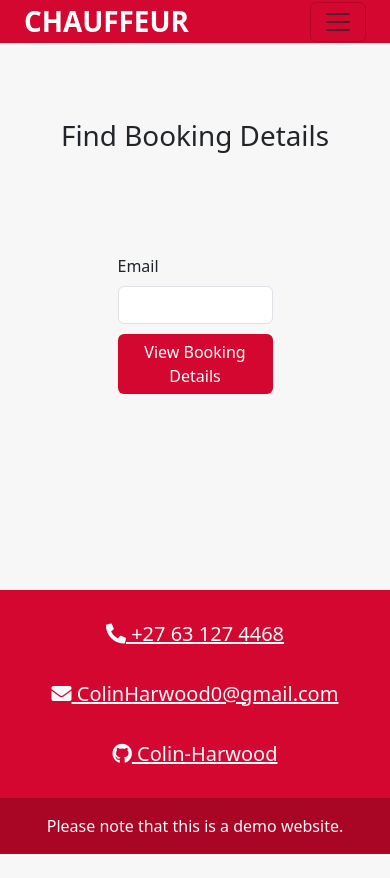
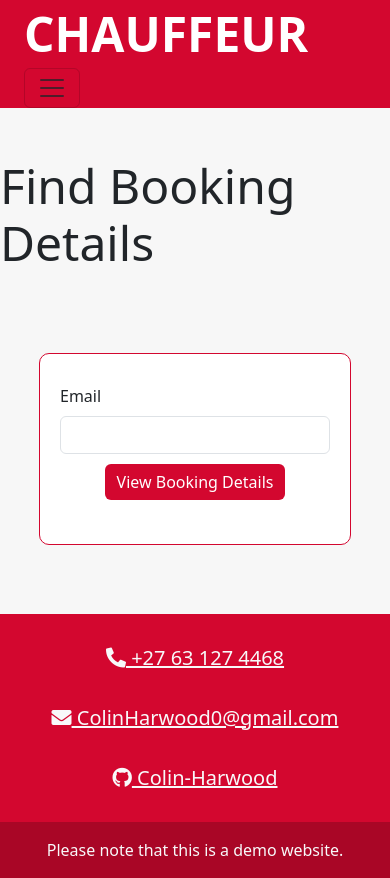
Before and after one commit to Colin-Harwood/Full-Stack-Car-Rental-Website, a Django app: page /book/view/ in a window 390 px wide. Before the commit the page ends 854 px from the top, so only its background shows below. Run offline with Django 4.2, Linux system fonts and the light colour scheme; some libraries are stand-ins or nearby versions.

Commit message:
Adjusted the mobile view for the home page and the viewBooking page

```diff
--- a/mysite/main/templates/base.html
+++ b/mysite/main/templates/base.html
@@ -46,11 +46,11 @@
             style="--bs-scroll-height: 100px"
           >
             <li class="nav-item">
-              <a class="nav-link text-white" href="/">Placeholder</a>
+              <a class="nav-link text-white" href="/book">Bookings</a>
               <!-- Changed text-dark to text-white -->
             </li>
             <li class="nav-item">
-              <a class="nav-link text-white" href="/">Placeholder</a>
+              <a class="nav-link text-white" href="/fleet">Fleet</a>
               <!-- Changed text-dark to text-white -->
             </li>
           </ul>
--- a/mysite/main/templates/viewBooking.html
+++ b/mysite/main/templates/viewBooking.html
@@ -13,19 +13,26 @@
     <meta name="viewport" content="width=device-width, initial-scale=1" />
     <link rel="stylesheet" href="" />
     <style>
+      @media (max-width: 768px) {
+        form {
+          width: 80% !important;
+        }
+      }
       body {
         background-color: #f7f7f7;
       }
       form {
-        padding: 20px;
+        background-color: white;
+        padding: 30px 20px 20px 20px;
         width: 50%;
         align-item: center;
         justify-content: center;
         align-text: center;
-        height: 20rem;
+        height: 12rem;
+        border-radius: 10px;
+        border: 1px solid #d3072f;
       }
       .all-cont {
-        margin-top: 40px;
         display: flex;
         align-items: center;
         justify-content: center;
@@ -51,6 +58,11 @@
       }
       hr {
         border-top: 1px solid black !important;
+      }
+
+      h1 {
+        margin-top: -20px;
+        font-size: 3rem;
       }
     </style>
   </head>
```
Also changed, not shown: mysite/main/templates/home.html (+21 -4 lines).
